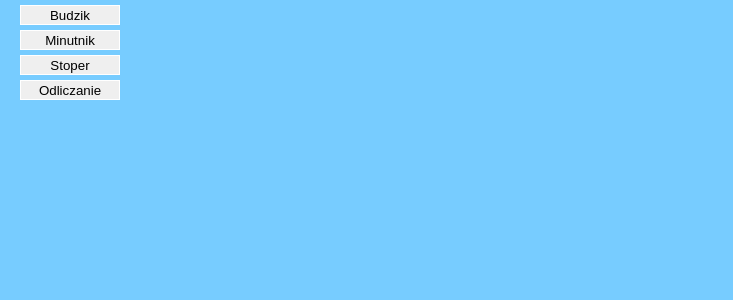
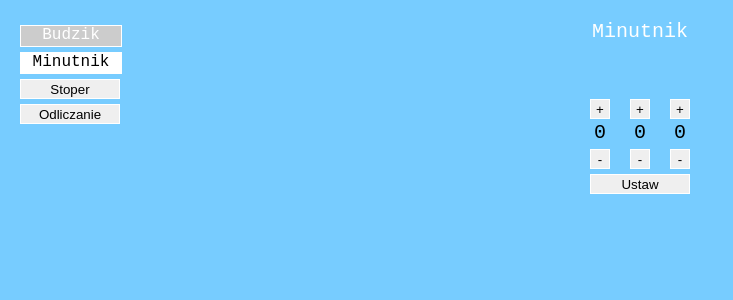
Before and after one commit to SerafinPL/react-budzik, a React (Create React App) app: page /countdowntimer in a window 1280 px wide. Shown: the top 300 px of the page, without its empty margins (0-733 px from the left). Built offline with nearby package versions, Linux system fonts and the light colour scheme.

Commit message:
make the module css and route app

```diff
--- a/package.json
+++ b/package.json
@@ -10,6 +10,7 @@
     "gh-pages": "^3.1.0",
     "react": "^17.0.1",
     "react-dom": "^17.0.1",
+    "react-router-dom": "^5.2.0",
     "react-scripts": "4.0.1",
     "web-vitals": "^0.2.4"
   },
--- a/src/App.js
+++ b/src/App.js
@@ -0,0 +1,35 @@
+import React, {Component} from "react";
+import ReactDOM from 'react-dom';
+import {NavLink, Route} from 'react-router-dom';
+
+import Button from "./Button/Button.js";
+import AlarmClock from "./AlarmClock/AlarmClock.js";
+import CountdownTimer from "./CountdownTimer/CountdownTimer.js";
+import classes from './App.module.css';
+
+class App extends Component {
+
+
+
+
+render() {
+
+	return(
+	<React.Fragment>
+		<nav className={classes.navi}>
+			<NavLink to='/alarmclock' activeClassName={classes.active}>Budzik</NavLink>
+			<NavLink to='/countdowntimer' activeClassName={classes.active}>Minutnik</NavLink>
+
+			<Button children="Stoper" classe="buttSet" />
+			<Button children="Odliczanie" classe="buttSet" />
+		</nav>
+		<Route path='/alarmclock' component={AlarmClock}/>
+		<Route path='/countdowntimer' component={CountdownTimer}/>
+	</React.Fragment>
+		)
+}
+}
+
+
+
+export default App;
--- /dev/null
+++ b/src/App.module.css
@@ -0,0 +1,21 @@
+.navi a {
+	float: left;
+	clear: both;
+	width: 100px;
+	height: 20px;
+	border: 1px solid #fff;
+	text-align: center;
+	padding: 0;
+	margin-top: 5px;
+	margin-left: 20px;
+	text-decoration: none;
+	color: #fff;
+	font-size: 16px;
+	background-color: #ccc;
+}
+
+.navi a:hover,
+.navi a.active {
+	color: #000;
+	background-color: #fff;
+}
--- a/src/index.js
+++ b/src/index.js
@@ -1,12 +1,16 @@
 import React from 'react';
 import ReactDOM from 'react-dom';
 import './index.css';
+import {BrowserRouter} from 'react-router-dom';
 
 
 import Menu from "./menu/menu.js"
+import App from './App';
 
 
 		ReactDOM.render(
-			<Menu/>,
+			<BrowserRouter>
+				<App/>
+			</BrowserRouter>,
   			document.getElementById('buttons')
   		);
```
Also changed, not shown: 2 other files (tests, documents, lock files or other folders).
